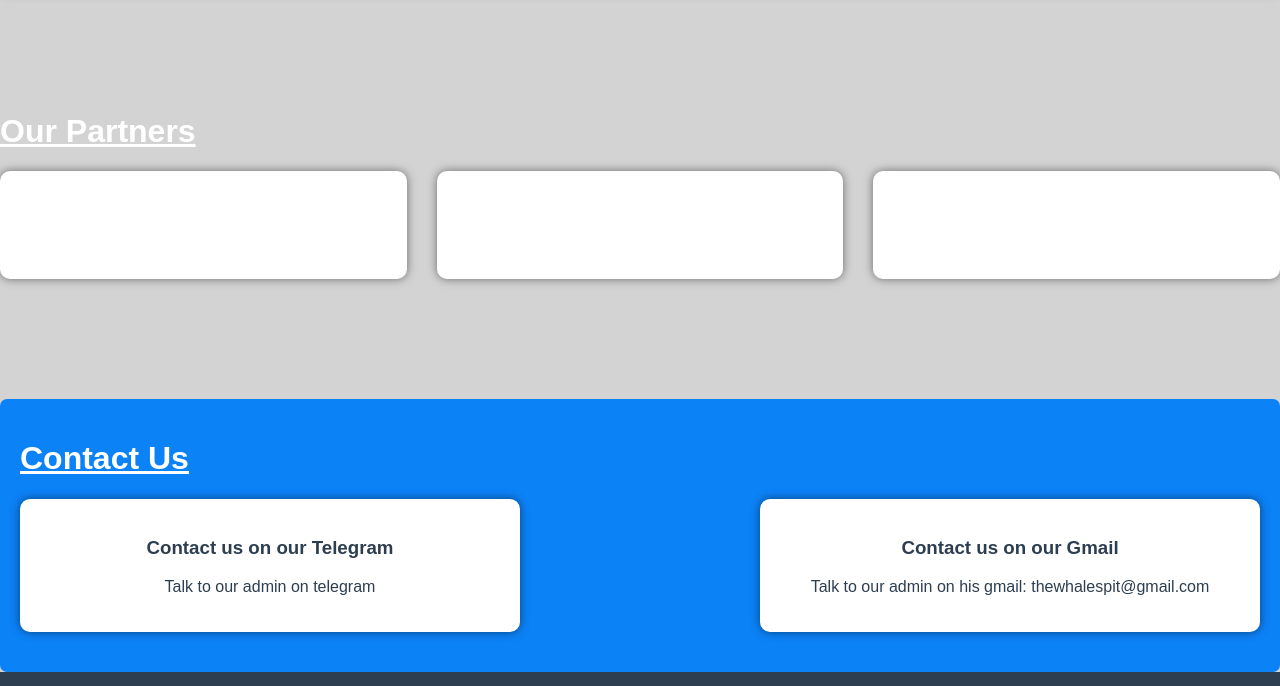
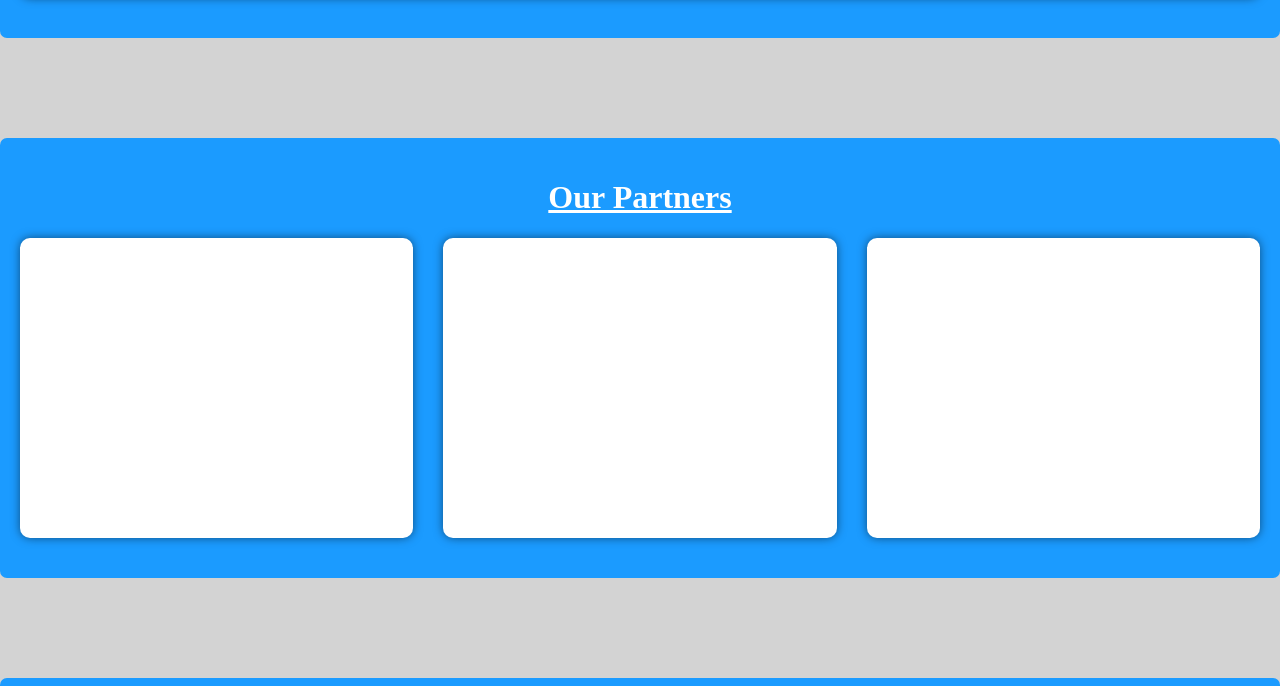
Before and after one commit to SilentASPECT/TWPweb, a plain HTML site: page index.html in a window 1280 px wide. Shown: the part 1532-2218 px from the top of the page. Drawn offline with Linux system fonts and the light colour scheme.

Commit message:
Add files via upload

```diff
--- a/styles.css
+++ b/styles.css
@@ -11,7 +11,7 @@ body {
     background-size: 100%  350px;
     background-repeat: no-repeat;
     background-position: top center;
-    font-family: sans-serif;
+    font-family: 'Times New Roman', Times, serif;
 }
 footer{
     padding: 20px;
@@ -97,17 +97,20 @@ h1,h2{
     color: white;
     text-decoration: underline;
 }
+.others{
+    background-color: #1b9bff;
+    color: white;
+    padding: 20px;
+    border-radius: 7px;
+}
 .wlc{
     margin-top: 290px;
 }
+.wlc h1,.wlcs h1{
+    text-align: center;
+}
 .wlcs{
     margin-top: 100px;
-}
-#services-back{
-    background: #1b9bff;
-    color: white;
-    border-radius: 7px;
-    padding: 20px;
 }
 .services-container {
     display: flex;
@@ -127,6 +130,9 @@ h1,h2{
     transition: transform 0.3s ease;
     position: relative;
     overflow: hidden;
+}
+.partner{
+    height: 300px;
 }
 .service:hover {
     transform: scale(1.05);
@@ -183,11 +189,6 @@ h1,h2{
     background-color: #0c82f7;
     border-radius: 7px;
 }
-#contact{
-    background-color: #0c82f7;
-    border-radius: 7px;
-    padding: 20px;
-}
 #contact-container {
     display: flex;
     justify-content: space-between;
```
